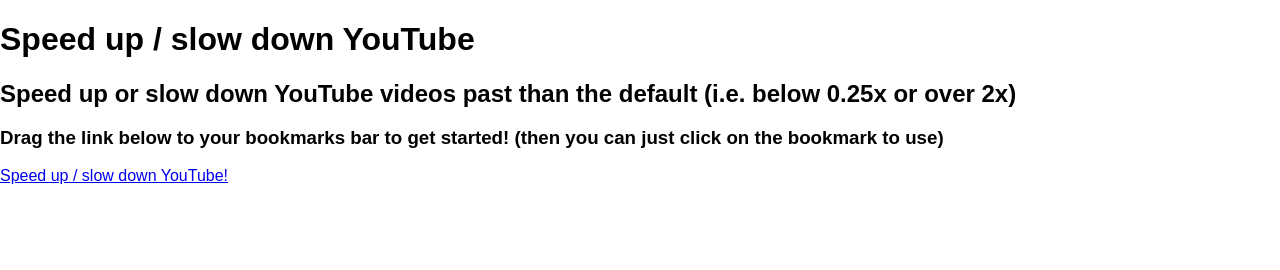
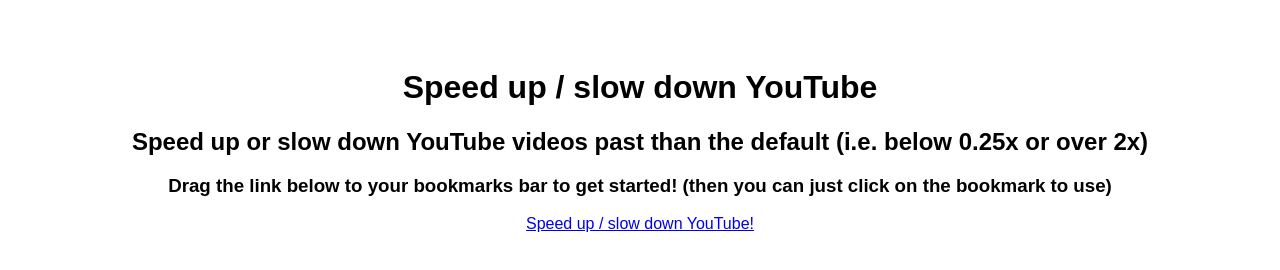
Before and after one commit to Booligoosh/speed-up-youtube, a plain HTML site: page index.html in a window 1280 px wide. Drawn offline with nearby package versions, Linux system fonts and the light colour scheme.

Commit message:
Update index.html

```diff
--- a/index.html
+++ b/index.html
@@ -1,4 +1,10 @@
 <link rel="stylesheet" href="https://unpkg.com/purecss@1.0.0/build/pure-min.css" integrity="sha384-nn4HPE8lTHyVtfCBi5yW9d20FjT8BJwUXyWZT9InLYax14RDjBj46LmSztkmNP9w" crossorigin="anonymous">
+<style>
+  body {
+    text-align: center;
+    padding: 3rem;
+  }
+</style>
 <h1>Speed up / slow down YouTube</h1>
 <h2>Speed up or slow down YouTube videos past than the default (i.e. below 0.25x or over 2x)
 <h3>Drag the link below to your bookmarks bar to get started!  (then you can just click on the bookmark to use)</h3>
```
